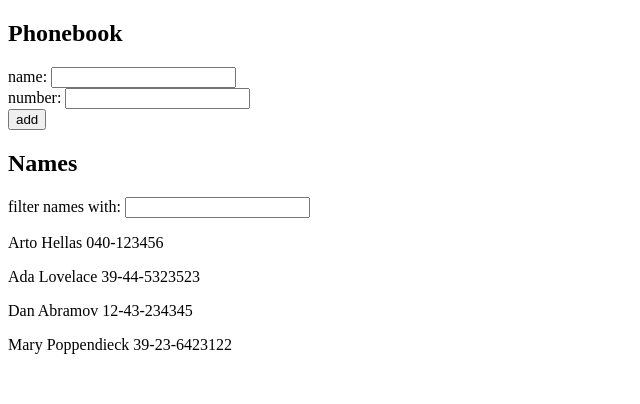
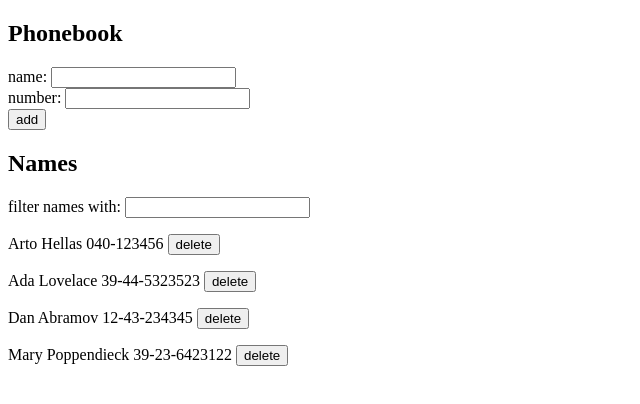
Before and after one commit to AdityaVT/full-stack-course, a React (Vite) app in the folder part2/phonebook/: page / in a window 1280 px wide. Shown: the top 404 px of the page, without its empty margins (0-640 px from the left). Built offline with nearby package versions, Linux system fonts and the light colour scheme; data requests are answered from the project's data file.

Commit message:
Exercise 2.14

```diff
--- a/part2/phonebook/src/App.jsx
+++ b/part2/phonebook/src/App.jsx
@@ -10,7 +10,9 @@ const Header = (props) => {
 
 const Person = (props) => {
   return (
-    <p key={props.person.id}>{props.person.name} {props.person.number}</p>
+    <div>
+      <p>{props.person.name} {props.person.number} <button onClick={() => props.deleteHandler(props.person.id)}>delete</button></p>
+    </div>
   )
 }
 
@@ -18,7 +20,7 @@ const Persons = (props) => {
   return (
     <div>
       {props.persons.map(person =>
-          <Person key={person.id} person={person} />
+          <Person key={person.id} person={person} deleteHandler={props.deleteHandler} />
       )}
     </div>
   )
@@ -125,6 +127,25 @@ const App = () => {
     }
   })
 
+  const deletePerson = (personId) => {
+    const person = persons.find(person => person.id === personId)
+
+    if (window.confirm(`Delete ${person.name}`)) {
+      console.log(`Deleting person with id ${personId}`)
+      personService
+        .deleteRecord(personId)
+        .then(response => {
+          console.log(`Deleted person with id ${personId}`)
+          setPersons(persons.filter(person => person.id !== personId))
+        })
+        .catch(error => {
+          console.log(error)
+        })
+    } else {
+      console.log(`Delete request cancelled`)
+    }
+  }
+
   return (
     <div>
       <Header text='Phonebook' />
@@ -132,7 +153,7 @@ const App = () => {
       <Header text='Names' />
       <div>
         <Filter text='filter names with' value={filter} onChange={handleFilter} />
-        <Persons persons={personsToShow} />
+        <Persons persons={personsToShow} deleteHandler={deletePerson} />
       </div>
     </div>
   )
--- a/part2/phonebook/src/services/persons.js
+++ b/part2/phonebook/src/services/persons.js
@@ -6,8 +6,16 @@ const getAll = () => {
     return axios.get(baseUrl).then(response => response.data)
 }
 
+const getRecord = (personId) => {
+    return axios.get(`${baseUrl}/${personId}`).then(response => response.data)
+}
+
 const create = (newObject) => {
     return axios.post(baseUrl, newObject).then(response => response.data)
 }
 
-export default { getAll, create }
+const deleteRecord = (personId) => {
+    return axios.delete(`${baseUrl}/${personId}`)
+}
+
+export default { getAll, getRecord, create, deleteRecord }
```
